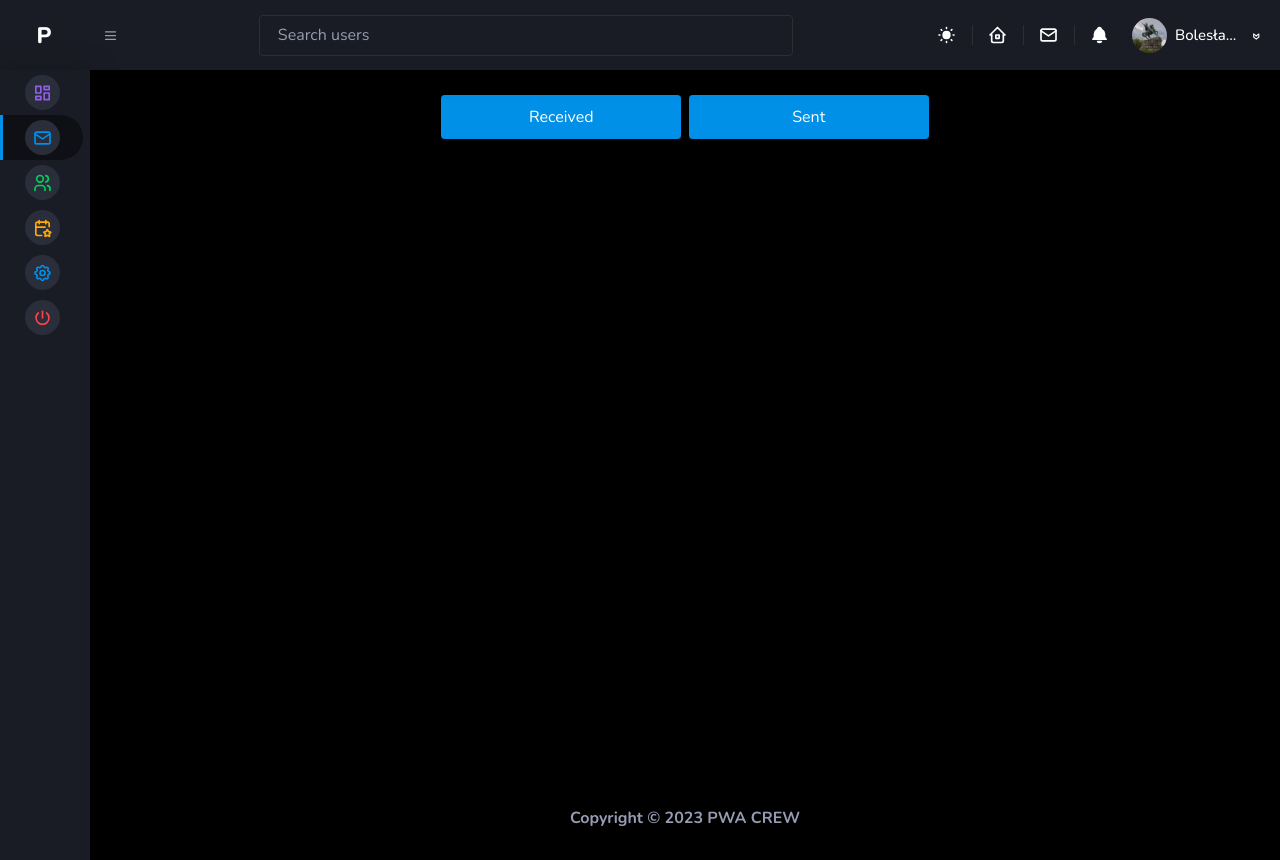
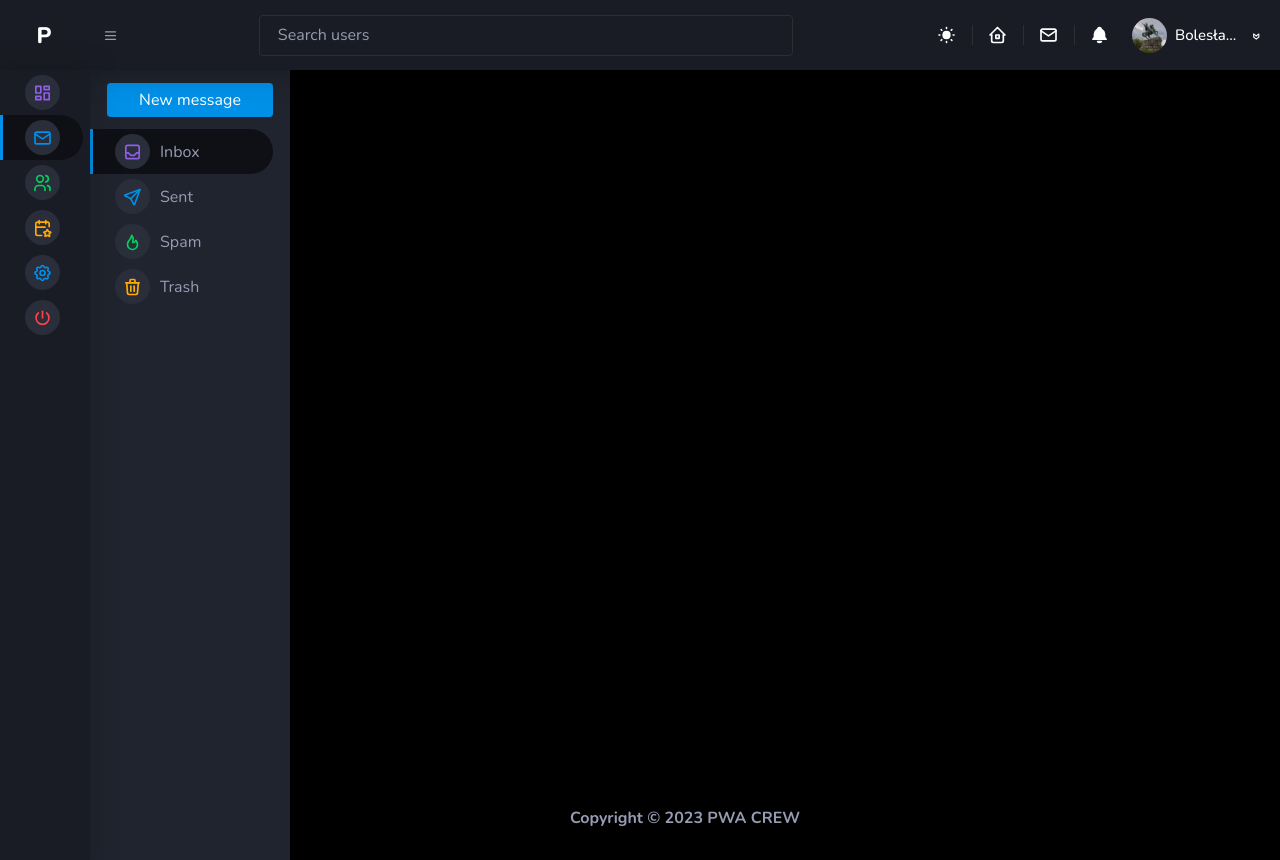
Before and after one commit to hadamalush/pwa-crew-admin-dashboard, a React (Vite) app: page /inbox in a window 1280 px wide. Built offline with nearby package versions, Linux system fonts and the light colour scheme.

Commit message:
feat: change inboxLayout

```diff
--- a/src/components/Common/Navigation/NavItem.tsx
+++ b/src/components/Common/Navigation/NavItem.tsx
@@ -5,7 +5,7 @@ import { NavLink, useLocation } from "react-router-dom";
 import { cn } from "../../../util/utils";
 import Icon from "../../UI/Icons/Icon";
 
-type NavItemProps = {
+export type NavItemProps = {
   icon: IconNameType;
   to: string;
   title?: string;
--- a/src/components/Common/Navigation/Navbar.tsx
+++ b/src/components/Common/Navigation/Navbar.tsx
@@ -1,75 +1,53 @@
 import { useMediaQuery } from "react-responsive";
 import { cn } from "../../../util/utils";
-import NavItem from "./NavItem";
 import { useGlobalSelector } from "../../../global/hooks";
+import { ComponentPropsWithoutRef } from "react";
+import NavItem, { NavItemProps } from "./NavItem";
+import Button from "../../UI/Button";
 
-// type NavbarProps = {
-//   isVisibleNav: boolean;
-// };
+type NavbarProps = {
+  data: NavItemProps[];
+} & ComponentPropsWithoutRef<"nav">;
 
-const Navbar = () => {
+const Navbar = ({ className, data, id, ...props }: NavbarProps) => {
   const isVisibleNav = useGlobalSelector((state) => state.toggle.isVisibleNav);
   const isMdScreen = useMediaQuery({ minWidth: 1060 });
+  const isInboxNav = id === "inboxNav";
 
   return (
     <nav
+      id={id}
       className={cn(
-        `drop-shadow-[0_0px_15px_rgba(0,0,0,0.1)] dark:drop-shadow-[0_0px_15px_rgba(0,0,0,0.2)]  dark:bg-primary md:w-96 duration-200 top-28 md:left-0 fixed z-50 bg-white right-0 w-screen xs:w-96 h-3/4 md:h-screen translate-x-full
+        `drop-shadow-[0_0px_15px_rgba(0,0,0,0.1)] dark:drop-shadow-[0_0px_15px_rgba(0,0,0,0.2)]  dark:bg-primary md:w-36 duration-200 top-28 md:left-0 fixed z-50 bg-white right-0 w-screen xs:w-96 h-3/4 md:h-screen translate-x-full
          md:translate-x-0 shadow-black xs:rounded-bl-xl md:shadow-none border-r border-pLight dark:border-none`,
         {
-          "md:w-36": !isVisibleNav,
+          "md:w-96": isVisibleNav && id === "mainNav",
         },
         {
-          "translate-x-0": isVisibleNav && !isMdScreen,
-        }
+          "translate-x-0": isVisibleNav && !isMdScreen && id === "mainNav",
+        },
+        className
       )}
+      {...props}
     >
-      {(isVisibleNav || !isMdScreen) && (
+      {(isVisibleNav || !isMdScreen) && !isInboxNav && (
         <h3 className="pl-10 mb-5 font-bold pt-5 dark:text-textPrimary">Navigation</h3>
       )}
+      {isInboxNav && (
+        <Button variant="default" className="py-2 w-10/12 mx-auto mb-5">
+          New message
+        </Button>
+      )}
+
       <ul>
-        <NavItem
-          to="/"
-          icon="dashboard"
-          iconColor="purple"
-          title={isVisibleNav || !isMdScreen ? "Dashboard" : ""}
-          aria-label="dashboard"
-        />
-        <NavItem
-          to="/inbox"
-          icon="mail"
-          iconColor="blue"
-          title={isVisibleNav || !isMdScreen ? "Inbox" : ""}
-          aria-label="inbox"
-        />
-        <NavItem
-          to="/users"
-          icon="users"
-          iconColor="green"
-          title={isVisibleNav || !isMdScreen ? "Users" : ""}
-          aria-label="users"
-        />
-        <NavItem
-          to="/events"
-          icon="calendarPlus"
-          iconColor="yellow"
-          title={isVisibleNav || !isMdScreen ? "Events" : ""}
-          aria-label="events"
-        />
-        <NavItem
-          to="/settings"
-          icon="settings"
-          iconColor="blue"
-          title={isVisibleNav || !isMdScreen ? "Settings" : ""}
-          aria-label="settings"
-        />
-        <NavItem
-          to="/test"
-          icon="power"
-          iconColor="red"
-          title={isVisibleNav || !isMdScreen ? "Sign out" : ""}
-          aria-label="sign out"
-        />
+        {data.map((item) => (
+          <NavItem
+            key={item.id}
+            {...item}
+            title={isVisibleNav || !isMdScreen || id === "inboxNav" ? item.title : ""}
+            aria-label={item.title}
+          />
+        ))}
       </ul>
     </nav>
   );
--- /dev/null
+++ b/src/components/Common/Navigation/NavigationData.tsx
@@ -0,0 +1,76 @@
+import { NavItemProps } from "./NavItem";
+
+export const MainNavbarItems: NavItemProps[] = [
+  {
+    id: "mainNav1",
+    to: "/",
+    icon: "dashboard",
+    iconColor: "purple",
+    title: "Dashboard",
+  },
+  {
+    id: "mainNav2",
+    to: "/inbox",
+    icon: "mail",
+    iconColor: "blue",
+    title: "Inbox",
+  },
+  {
+    id: "mainNav3",
+    to: "/users",
+    icon: "users",
+    iconColor: "green",
+    title: "Users",
+  },
+  {
+    id: "mainNav4",
+    to: "/events",
+    icon: "calendarPlus",
+    iconColor: "yellow",
+    title: "Events",
+  },
+  {
+    id: "mainNav5",
+    to: "/settings",
+    icon: "settings",
+    iconColor: "blue",
+    title: "Settings",
+  },
+  {
+    id: "mainNav6",
+    to: "/test",
+    icon: "power",
+    iconColor: "red",
+    title: "Sign out",
+  },
+];
+export const InboxNavbarItems: NavItemProps[] = [
+  {
+    id: "inboxNav1",
+    to: "/inbox",
+    icon: "inbox",
+    iconColor: "purple",
+    title: "Inbox",
+  },
+  {
+    id: "inboxNav2",
+    to: "/inbox/sent",
+    icon: "sent",
+    iconColor: "blue",
+    title: "Sent",
+  },
+  {
+    id: "inboxNav3",
+    to: "/inbox/spam",
+    icon: "flame",
+    iconColor: "green",
+    title: "Spam",
+  },
+  {
+    id: "inboxNav4",
+    to: "/inbox/trash",
+    icon: "trash",
+    iconColor: "yellow",
+    title: "Trash",
+  },
+];
--- a/src/components/UI/Button.tsx
+++ b/src/components/UI/Button.tsx
@@ -5,7 +5,8 @@ import { cn } from "../../util/utils";
 const buttonVariant = cva("inline-flex items-center justify-center", {
   variants: {
     variant: {
-      default: "bg-lightBlue outline-none",
+      default:
+        "bg-lightBlue hover:bg-darkBlue duration-200 py-4 text-center rounded-md block text-white font-semiBold outline-none",
       outline: "bg-transparent outline-none",
       pill: "font-semibold text-base py-2 px-5 border-pLight rounded-full border hover:bg-gray-slate-200 hover:bg-lightBlue/[0.3] duration-200",
     },
--- a/src/components/UI/Icons/IconBase.tsx
+++ b/src/components/UI/Icons/IconBase.tsx
@@ -400,4 +400,70 @@ export const IconsBase = {
       <path d="M6 6l12 12"></path>
     </svg>
   ),
+  inbox: (
+    <svg
+      xmlns="http://www.w3.org/2000/svg"
+      className="icon icon-tabler icon-tabler-inbox"
+      viewBox="0 0 24 24"
+      strokeWidth="2"
+      stroke="currentColor"
+      fill="none"
+      strokeLinecap="round"
+      strokeLinejoin="round"
+    >
+      <path stroke="none" d="M0 0h24v24H0z" fill="none"></path>
+      <path d="M4 4m0 2a2 2 0 0 1 2 -2h12a2 2 0 0 1 2 2v12a2 2 0 0 1 -2 2h-12a2 2 0 0 1 -2 -2z"></path>
+      <path d="M4 13h3l3 3h4l3 -3h3"></path>
+    </svg>
+  ),
+  sent: (
+    <svg
+      xmlns="http://www.w3.org/2000/svg"
+      className="icon icon-tabler icon-tabler-send"
+      viewBox="0 0 24 24"
+      strokeWidth="2"
+      stroke="currentColor"
+      fill="none"
+      strokeLinecap="round"
+      strokeLinejoin="round"
+    >
+      <path stroke="none" d="M0 0h24v24H0z" fill="none"></path>
+      <path d="M10 14l11 -11"></path>
+      <path d="M21 3l-6.5 18a.55 .55 0 0 1 -1 0l-3.5 -7l-7 -3.5a.55 .55 0 0 1 0 -1l18 -6.5"></path>
+    </svg>
+  ),
+  flame: (
+    <svg
+      xmlns="http://www.w3.org/2000/svg"
+      className="icon icon-tabler icon-tabler-flame"
+      viewBox="0 0 24 24"
+      strokeWidth="2"
+      stroke="currentColor"
+      fill="none"
+      strokeLinecap="round"
+      strokeLinejoin="round"
+    >
+      <path stroke="none" d="M0 0h24v24H0z" fill="none"></path>
+      <path d="M12 12c2 -2.96 0 -7 -1 -8c0 3.038 -1.773 4.741 -3 6c-1.226 1.26 -2 3.24 -2 5a6 6 0 1 0 12 0c0 -1.532 -1.056 -3.94 -2 -5c-1.786 3 -2.791 3 -4 2z"></path>
+    </svg>
+  ),
+  trash: (
+    <svg
+      xmlns="http://www.w3.org/2000/svg"
+      className="icon icon-tabler icon-tabler-trash"
+      viewBox="0 0 24 24"
+      strokeWidth="2"
+      stroke="currentColor"
+      fill="none"
+      strokeLinecap="round"
+      strokeLinejoin="round"
+    >
+      <path stroke="none" d="M0 0h24v24H0z" fill="none"></path>
+      <path d="M4 7l16 0"></path>
+      <path d="M10 11l0 6"></path>
+      <path d="M14 11l0 6"></path>
+      <path d="M5 7l1 12a2 2 0 0 0 2 2h8a2 2 0 0 0 2 -2l1 -12"></path>
+      <path d="M9 7v-3a1 1 0 0 1 1 -1h4a1 1 0 0 1 1 1v3"></path>
+    </svg>
+  ),
 };
--- a/src/layouts/InboxLayout.tsx
+++ b/src/layouts/InboxLayout.tsx
@@ -1,31 +1,27 @@
-import { NavLink, Outlet } from "react-router-dom";
+import { Outlet } from "react-router-dom";
+import { InboxNavbarItems } from "../components/Common/Navigation/NavigationData";
+import { useGlobalSelector } from "../global/hooks";
+import { cn } from "../util/utils";
 import Main from "../components/Common/Main";
+import Navbar from "../components/Common/Navigation/Navbar";
 
 const InboxLayout = () => {
+  const isVisibleMainNav = useGlobalSelector((state) => state.toggle.isVisibleNav);
+
   return (
-    <Main>
-      <nav>
-        <ul className="flex gap-3 m-10 justify-center">
-          <li>
-            <NavLink
-              to="/received"
-              className="w-40 md:w-96 bg-lightBlue hover:bg-darkBlue duration-200 py-4 text-center rounded-md block text-white font-semiBold"
-            >
-              Received
-            </NavLink>
-          </li>
-          <li>
-            <NavLink
-              to="/received"
-              className="w-40 md:w-96 bg-lightBlue hover:bg-darkBlue duration-200 py-4 text-center rounded-md block text-white font-semiBold"
-            >
-              Sent
-            </NavLink>
-          </li>
-        </ul>
-      </nav>
-      <Outlet />
-    </Main>
+    <>
+      <Navbar
+        data={InboxNavbarItems}
+        id="inboxNav"
+        className={cn(
+          "z-0 md:left-36 md:w-80 pt-5 bg-slate-100 dark:bg-primaryDarkBrighter duration-200",
+          { "md:left-96": isVisibleMainNav }
+        )}
+      />
+      <Main>
+        <Outlet />
+      </Main>
+    </>
   );
 };
 
--- a/src/layouts/MainLayout.tsx
+++ b/src/layouts/MainLayout.tsx
@@ -2,12 +2,13 @@ import { Outlet } from "react-router";
 import Header from "../components/Common/Header";
 import Navbar from "../components/Common/Navigation/Navbar";
 import Footer from "../components/Common/Footer";
+import { MainNavbarItems } from "../components/Common/Navigation/NavigationData";
 
 const MainLayout = () => {
   return (
     <>
       <Header />
-      <Navbar />
+      <Navbar data={MainNavbarItems} id="mainNav" />
       <Outlet />
       <Footer />
     </>
--- a/src/pages/InboxPage.tsx
+++ b/src/pages/InboxPage.tsx
@@ -1,5 +1,9 @@
 const InboxPage = () => {
-  return <></>;
+  return (
+    <>
+      <ul></ul>
+    </>
+  );
 };
 
 export default InboxPage;
--- a/src/styles/colors.ts
+++ b/src/styles/colors.ts
@@ -3,6 +3,7 @@ export default {
   borderPrimary: "#2c2e33",
 
   primary: "#191c24",
+  primaryDarkBrighter: "#20242e",
   primaryLight: "#2a2d3a",
   secondary: "#00f6ff",
 
```
